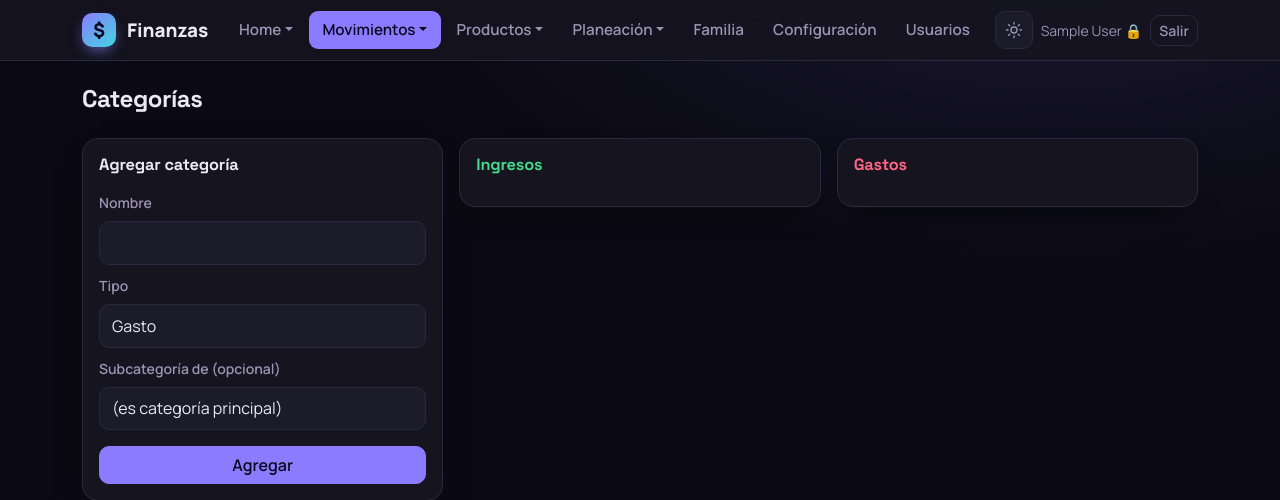
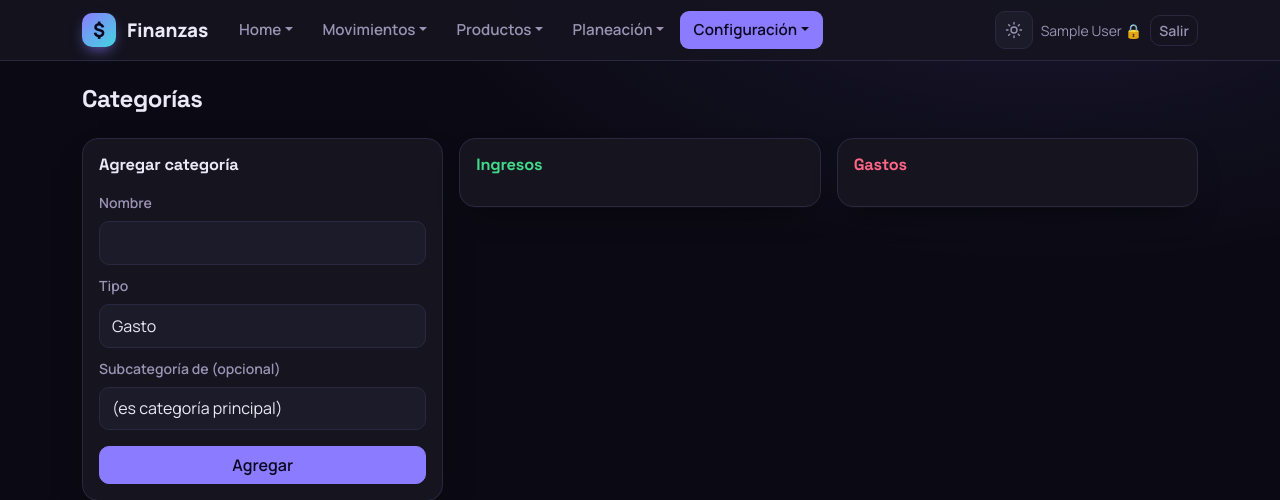
Before and after one commit to Peraltasolenny/finanzas-app, a Flask app: page /categorias in a window 1280 px wide. Shown: the top 500 px of the page. Run offline with Flask 3, Linux system fonts and the light colour scheme; a user stored in the database is signed in; tables that the repository leaves empty hold one stand-in row (values such as "Sample post").

Commit message:
Fix gráfico de distribución (finPieOptions al head, ya no rompe); menú Configuración con submenús (Ajustes, Nómina, Categorías, Familia, Usuarios)
Co-Authored-By: Claude Opus 4.8 (1M context) <noreply@anthropic.com>

```diff
--- a/templates/base.html
+++ b/templates/base.html
@@ -18,6 +18,31 @@
   <link href="https://cdn.jsdelivr.net/npm/bootstrap@5.3.3/dist/css/bootstrap.min.css" rel="stylesheet">
   <link href="{{ url_for('static', filename='style.css') }}" rel="stylesheet">
   <script src="https://cdn.jsdelivr.net/npm/chart.js@4.4.3/dist/chart.umd.min.js"></script>
+  <script>
+    // Opciones de gráficos circulares: muestra el % en la leyenda y el tooltip.
+    // Definido en <head> para estar disponible cuando corren los scripts de cada página.
+    function finPieOptions() {
+      return {
+        plugins: {
+          legend: { position: 'right', labels: { color: '#9aa', boxWidth: 12,
+            generateLabels: function (chart) {
+              var d = chart.data, ds = d.datasets[0];
+              var total = ds.data.reduce(function (a, b) { return a + b; }, 0);
+              return d.labels.map(function (l, i) {
+                var v = ds.data[i], pct = total ? (v / total * 100).toFixed(1) : 0;
+                return { text: l + ' (' + pct + '%)', fillStyle: ds.backgroundColor[i],
+                         strokeStyle: ds.backgroundColor[i], index: i };
+              });
+            } } },
+          tooltip: { callbacks: { label: function (ctx) {
+            var total = ctx.dataset.data.reduce(function (a, b) { return a + b; }, 0);
+            var pct = total ? (ctx.parsed / total * 100).toFixed(1) : 0;
+            return ' ' + ctx.label + ': ' + ctx.parsed.toLocaleString() + ' (' + pct + '%)';
+          } } }
+        }
+      };
+    }
+  </script>
 </head>
 <body>
 {% if current_user.is_authenticated %}
@@ -41,7 +66,7 @@
         </li>
         {# Movimientos #}
         <li class="nav-item dropdown">
-          <a class="nav-link dropdown-toggle {{ 'active' if request.endpoint in ['main.transactions','v2.por_banco','main.import_statement','main.categories','v2.recurrentes','v2.calendario'] }}" href="#" role="button" data-bs-toggle="dropdown">Movimientos</a>
+          <a class="nav-link dropdown-toggle {{ 'active' if request.endpoint in ['main.transactions','v2.por_banco','main.import_statement','v2.recurrentes','v2.calendario'] }}" href="#" role="button" data-bs-toggle="dropdown">Movimientos</a>
           <ul class="dropdown-menu">
             <li><a class="dropdown-item" href="{{ url_for('main.transactions') }}">Transacciones</a></li>
             <li><a class="dropdown-item" href="{{ url_for('v2.por_banco') }}">Por banco</a></li>
@@ -49,7 +74,6 @@
             <li><a class="dropdown-item" href="{{ url_for('v2.calendario') }}">Calendario</a></li>
             <li><hr class="dropdown-divider"></li>
             <li><a class="dropdown-item" href="{{ url_for('main.import_statement') }}">Importar estado de cuenta</a></li>
-            <li><a class="dropdown-item" href="{{ url_for('main.categories') }}">Categorías</a></li>
           </ul>
         </li>
         {# Productos #}
@@ -77,13 +101,19 @@
             <li><a class="dropdown-item" href="{{ url_for('v2.simulador') }}">Simulador de pagos</a></li>
           </ul>
         </li>
-        {# Familia #}
-        <li class="nav-item"><a class="nav-link {{ 'active' if request.endpoint == 'v2.familia' }}" href="{{ url_for('v2.familia') }}">Familia</a></li>
-        {# Configuración #}
-        <li class="nav-item"><a class="nav-link {{ 'active' if request.endpoint in ['v2.configuracion','v2.nomina'] }}" href="{{ url_for('v2.configuracion') }}">Configuración</a></li>
-        {% if current_user.is_admin %}
-        <li class="nav-item"><a class="nav-link {{ 'active' if request.endpoint == 'auth.users' }}" href="{{ url_for('auth.users') }}">Usuarios</a></li>
-        {% endif %}
+        {# Configuración (con submenús) #}
+        <li class="nav-item dropdown">
+          <a class="nav-link dropdown-toggle {{ 'active' if request.endpoint in ['v2.configuracion','v2.nomina','main.categories','v2.familia','auth.users'] }}" href="#" role="button" data-bs-toggle="dropdown">Configuración</a>
+          <ul class="dropdown-menu dropdown-menu-end">
+            <li><a class="dropdown-item" href="{{ url_for('v2.configuracion') }}">Ajustes generales</a></li>
+            <li><a class="dropdown-item" href="{{ url_for('v2.nomina') }}">Nómina e ISR</a></li>
+            <li><a class="dropdown-item" href="{{ url_for('main.categories') }}">Categorías</a></li>
+            <li><a class="dropdown-item" href="{{ url_for('v2.familia') }}">Familia</a></li>
+            {% if current_user.is_admin %}
+            <li><a class="dropdown-item" href="{{ url_for('auth.users') }}">Usuarios</a></li>
+            {% endif %}
+          </ul>
+        </li>
       </ul>
       <div class="d-flex align-items-center gap-2">
         <button type="button" class="theme-toggle" onclick="finToggleTheme()" title="Cambiar tema" aria-label="Cambiar tema">
@@ -125,29 +155,6 @@
     try { localStorage.setItem('fin-theme', next); } catch (e) {}
   }
 
-  // Opciones para gráficos circulares: muestra el % en la leyenda y el tooltip.
-  function finPieOptions() {
-    return {
-      plugins: {
-        legend: { position: 'right', labels: { color: '#9aa', boxWidth: 12,
-          generateLabels: function (chart) {
-            var d = chart.data, ds = d.datasets[0];
-            var total = ds.data.reduce(function (a, b) { return a + b; }, 0);
-            return d.labels.map(function (l, i) {
-              var v = ds.data[i], pct = total ? (v / total * 100).toFixed(1) : 0;
-              return { text: l + ' (' + pct + '%)', fillStyle: ds.backgroundColor[i],
-                       strokeStyle: ds.backgroundColor[i], index: i };
-            });
-          } } },
-        tooltip: { callbacks: { label: function (ctx) {
-          var total = ctx.dataset.data.reduce(function (a, b) { return a + b; }, 0);
-          var pct = total ? (ctx.parsed / total * 100).toFixed(1) : 0;
-          return ' ' + ctx.label + ': ' + ctx.parsed.toLocaleString() + ' (' + pct + '%)';
-        } } }
-      }
-    };
-  }
-
   // Vincular bancos: al elegir un banco registrado, prellena la tasa anual si está vacía.
   var finBancos = {{ bancos_data|tojson }};
   document.addEventListener('change', function (e) {
```
